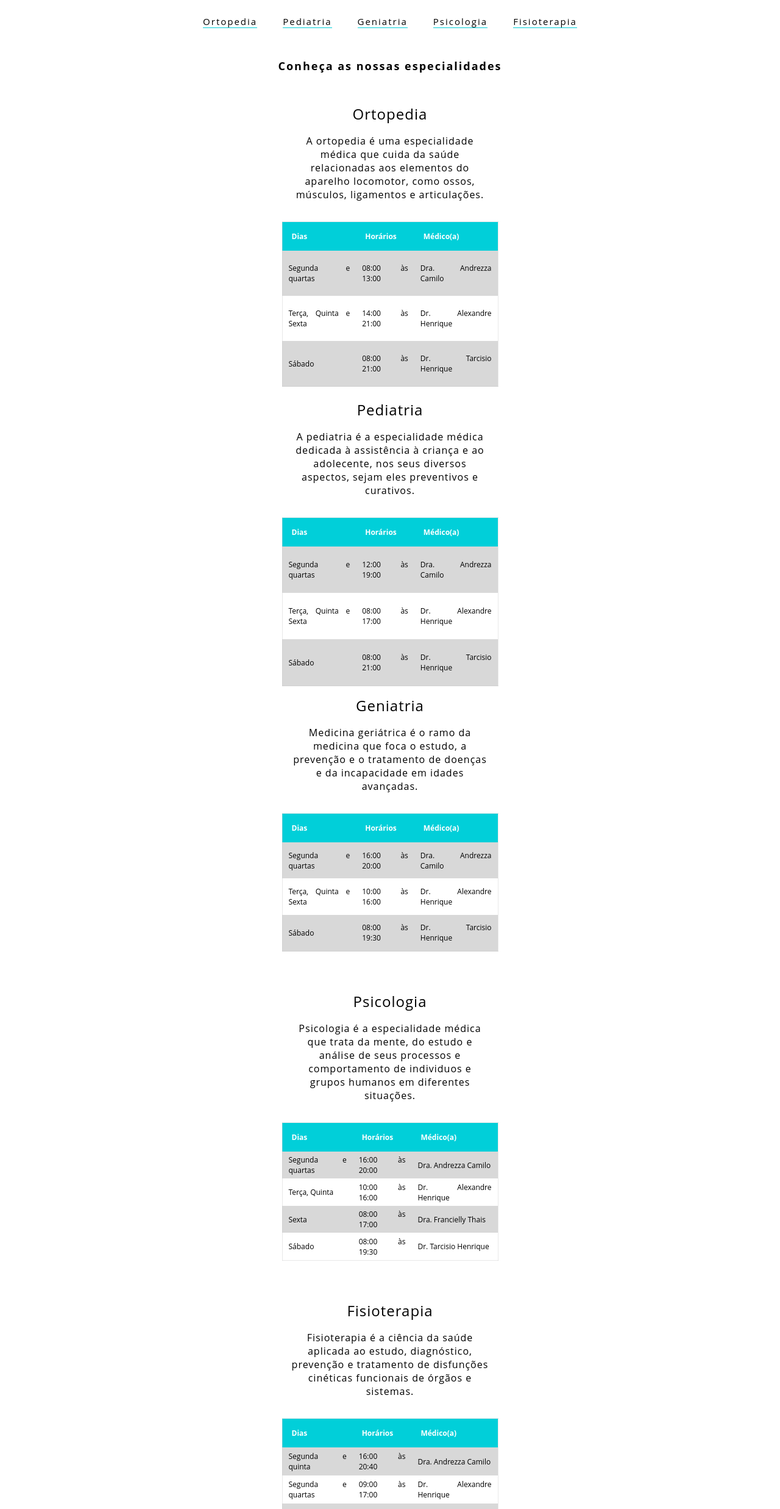
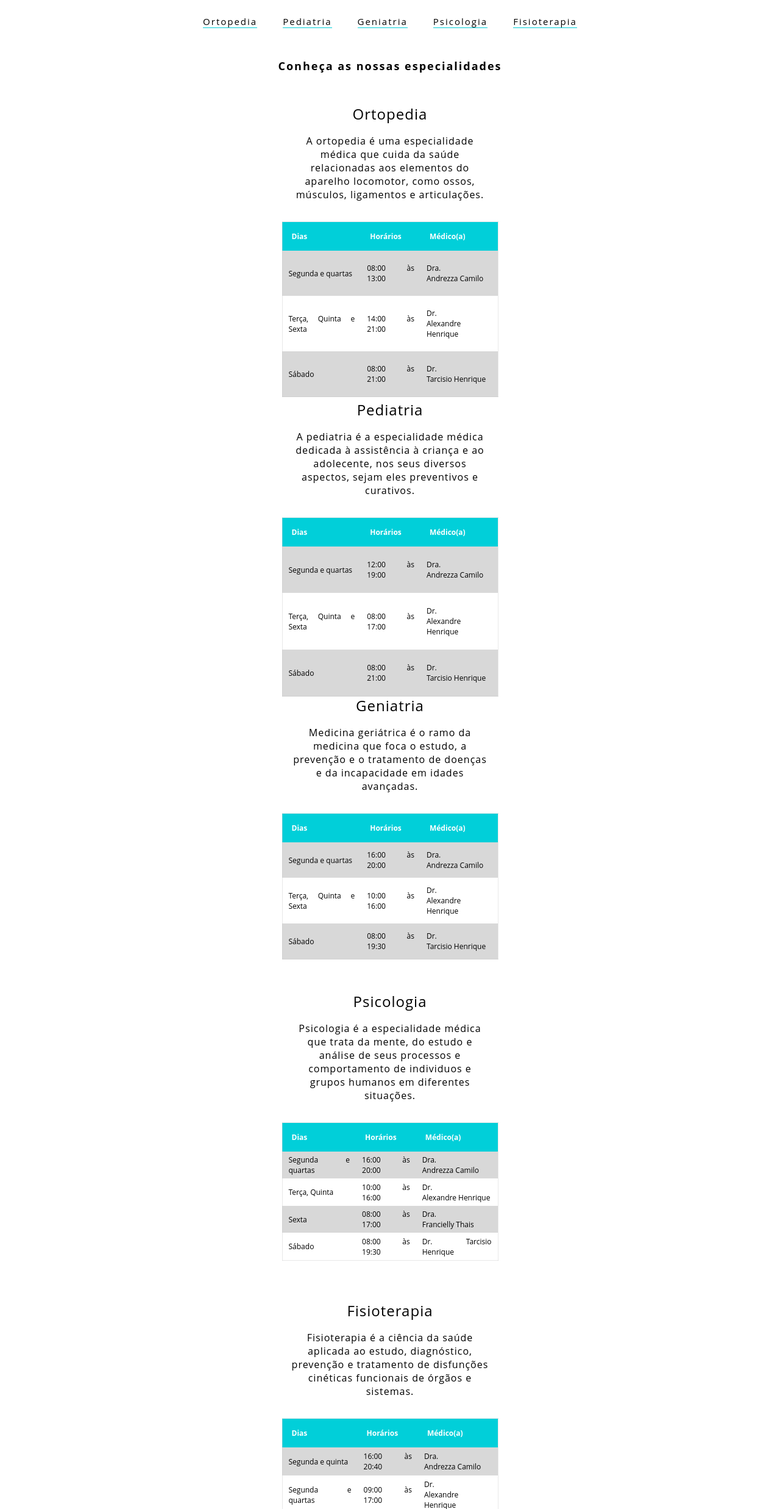
Before and after one commit to tarcisiohenriqueassis/Clinica-Medica, a plain HTML site: page especialidades.html in a window 1280 px wide. Shown: the part 86-2560 px from the top of the page at 61% size. Drawn offline with Linux system fonts and the light colour scheme.

Commit message:
Update especialidades.html

```diff
--- a/especialidades.html
+++ b/especialidades.html
@@ -58,17 +58,17 @@
                                 <tr>
                                     <td>Segunda e quartas</td>
                                     <td>08:00 às 13:00</td>
-                                    <td>Dra. Andrezza Camilo</td>
+                                    <td>Dra.<br>Andrezza Camilo</td>
                                 </tr>
                                 <tr>
                                     <td>Terça, Quinta e Sexta</td>
                                     <td>14:00 às 21:00</td>
-                                    <td>Dr. Alexandre Henrique</td>
+                                    <td>Dr.<br>Alexandre Henrique</td>
                                 </tr>
                                 <tr>
                                     <td>Sábado</td>
                                     <td>08:00 às 21:00</td>
-                                    <td>Dr. Tarcisio Henrique</td>
+                                    <td>Dr.<br>Tarcisio Henrique</td>
                                 </tr>
                             </tbody>
                         </table>
@@ -97,17 +97,17 @@
                                 <tr>
                                     <td>Segunda e quartas</td>
                                     <td>12:00 às 19:00</td>
-                                    <td>Dra. Andrezza Camilo</td>
+                                    <td>Dra.<br>Andrezza Camilo</td>
                                 </tr>
                                 <tr>
                                     <td>Terça, Quinta e Sexta</td>
                                     <td>08:00 às 17:00</td>
-                                    <td>Dr. Alexandre Henrique</td>
+                                    <td>Dr.<br>Alexandre Henrique</td>
                                 </tr>
                                 <tr>
                                     <td>Sábado</td>
                                     <td>08:00 às 21:00</td>
-                                    <td>Dr. Tarcisio Henrique</td>
+                                    <td>Dr.<br>Tarcisio Henrique</td>
                                 </tr>
                             </tbody>
                         </table>
@@ -136,17 +136,17 @@
                                 <tr>
                                     <td>Segunda e quartas</td>
                                     <td>16:00 às 20:00</td>
-                                    <td>Dra. Andrezza Camilo</td>
+                                    <td>Dra.<br>Andrezza Camilo</td>
                                 </tr>
                                 <tr>
                                     <td>Terça, Quinta e Sexta</td>
                                     <td>10:00 às 16:00</td>
-                                    <td>Dr. Alexandre Henrique</td>
+                                    <td>Dr.<br>Alexandre Henrique</td>
                                 </tr>
                                 <tr>
                                     <td>Sábado</td>
                                     <td>08:00 às 19:30</td>
-                                    <td>Dr. Tarcisio Henrique</td>
+                                    <td>Dr.<br>Tarcisio Henrique</td>
                                 </tr>
                             </tbody>
                         </table>
@@ -175,17 +175,17 @@
                                 <tr>
                                     <td>Segunda e quartas</td>
                                     <td>16:00 às 20:00</td>
-                                    <td>Dra. Andrezza Camilo</td>
+                                    <td>Dra.<br>Andrezza Camilo</td>
                                 </tr>
                                 <tr>
                                     <td>Terça, Quinta</td>
                                     <td>10:00 às 16:00</td>
-                                    <td>Dr. Alexandre Henrique</td>
+                                    <td>Dr.<br>Alexandre Henrique</td>
                                 </tr>
                                 <tr>
                                     <td>Sexta</td>
                                     <td>08:00 às 17:00</td>
-                                     <td>Dra. Francielly Thais</td>
+                                     <td>Dra.<br>Francielly Thais</td>
                                 </tr>
                                 <tr>
                                     <td>Sábado</td>
@@ -219,17 +219,17 @@
                                 <tr>
                                     <td>Segunda e quinta</td>
                                     <td>16:00 às 20:40</td>
-                                    <td>Dra. Andrezza Camilo</td>
+                                    <td>Dra.<br>Andrezza Camilo</td>
                                 </tr>
                                 <tr>
                                     <td>Segunda e quartas</td>
                                     <td>09:00 às 17:00</td>
-                                    <td>Dr. Alexandre Henrique</td>
+                                    <td>Dr.<br>Alexandre Henrique</td>
                                 </tr>
                                 <tr>
                                     <td>Terça e quinta</td>
                                     <td>11:00 às 21:00</td>
-                                     <td>Dra. Francielly Thais</td>
+                                     <td>Dra.<br>Francielly Thais</td>
                                 </tr>
                                 <tr>
                                     <td>Terça e sexta</td>
@@ -239,7 +239,7 @@
                                 <tr>
                                     <td>Quarta e Sábado</td>
                                     <td>08:00 às 19:30</td>
-                                    <td>Dr. Tarcisio Henrique</td>
+                                    <td>Dr.<br>Tarcisio Henrique</td>
                                 </tr>
                             </tbody>
                         </table>
```
